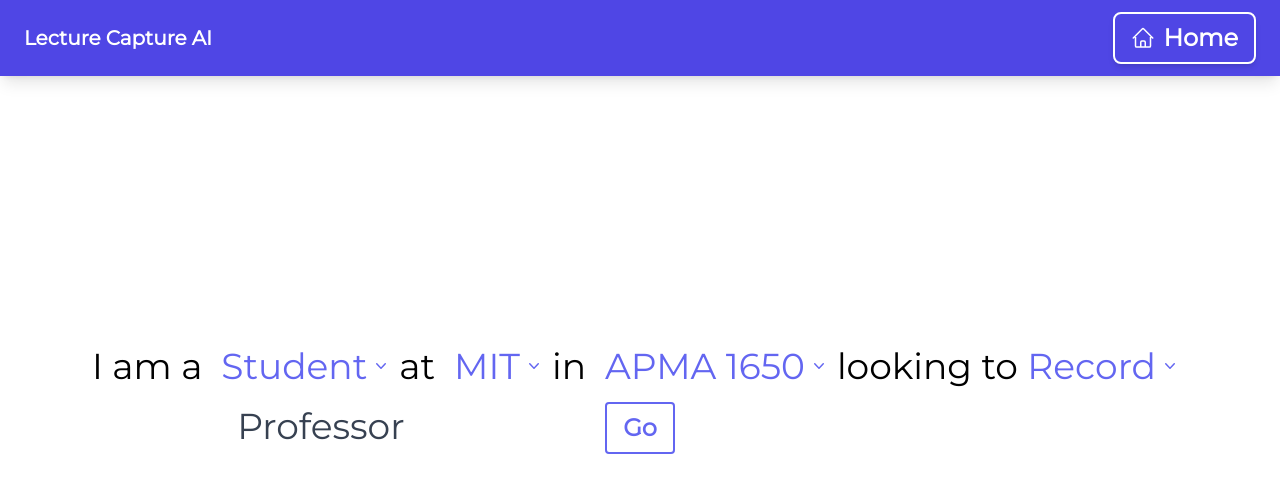
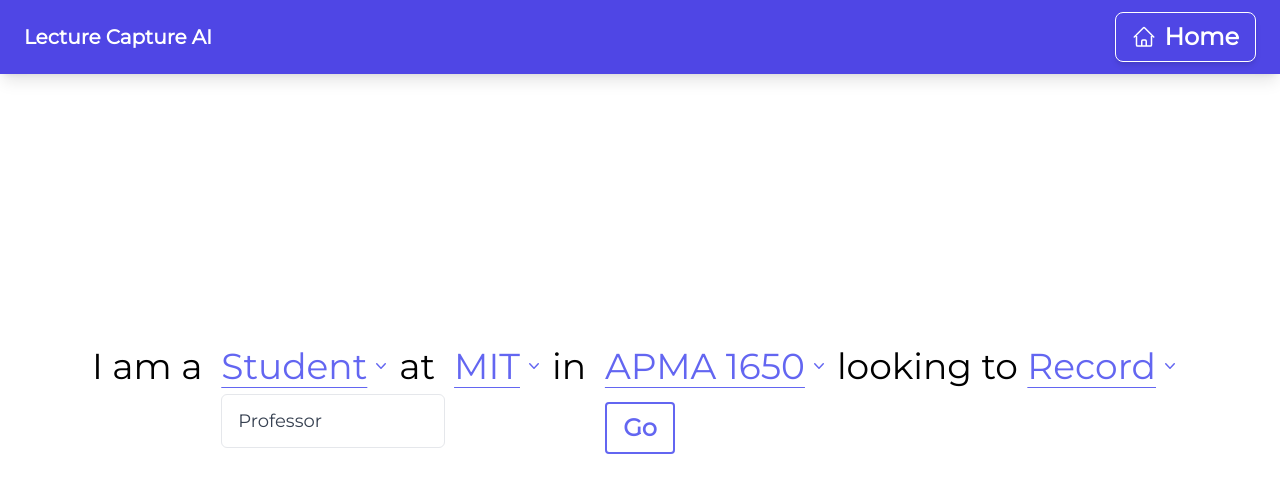
Before and after one commit to jahaskell53/hackharvard2022, a React (Vite) app in the folder hack-harvard/: page / in a window 1280 px wide. Both pictures are taken after a click on the button "Student". Shown: the top 492 px of the page. Built offline with nearby package versions, Linux system fonts and the light colour scheme.

Commit message:
better ui on dropdown

```diff
--- a/hack-harvard/src/DropDown.tsx
+++ b/hack-harvard/src/DropDown.tsx
@@ -11,7 +11,7 @@
   return (
     <Menu as="div" className="relative inline-block text-left">
       <div>
-        <Menu.Button className="inline-flex w-full justify-center 0 text-indigo-500">
+        <Menu.Button className="inline-flex w-full justify-center 0 text-indigo-500 underline underline-offset-8 decoration-1 hover:text-indigo-800">
           {selected}
           <ChevronDownIcon className="flex-col self-center mr-2 ml-1 h-5 w-5" aria-hidden="true" />
         </Menu.Button>
@@ -26,7 +26,7 @@
         leaveFrom="transform opacity-100 scale-100"
         leaveTo="transform opacity-0 scale-95"
       >
-        <Menu.Items className="absolute z-10 mt-2 w-56 origin-top-right rounded-md bg-white focus:outline-none ">
+        <Menu.Items className="absolute z-10 mt-2 w-56 origin-top-right rounded-md bg-white focus:outline-none text-lg border">
           <div className="py-1">
             {options.filter(item => (item !== selected)).map((option) => (
             <Menu.Item>
@@ -41,7 +41,7 @@
                   }
                   className={classNames(
                     active ? 'bg-gray-100 text-gray-900' : 'text-gray-700',
-                    'block px-4 py-2'
+                    'block px-4 py-2', 'w-full text-left'
                   )}
                 >
                   {option}
--- a/hack-harvard/src/HomeButton.tsx
+++ b/hack-harvard/src/HomeButton.tsx
@@ -26,7 +26,7 @@
   const array = [{props: "bg-red-500 hover:bg-red-700 text-white", name: "Home", icon: homeIcon}, {props: "bg-red-500 hover:bg-red-700 text-white", name: "End", icon: homeIcon}];
 
   return (<>
-    <button className={`shadow-md transition-all rounded-lg font-bold py-2 px-4 rounded text-2xl inline-flex flex items-center gap-2 text-white border-2 border-solid border-white hover:bg-gray-400 hover:text-white bg-black-100`} onClick={(e) => { e.preventDefault();
+    <button className={`shadow-md transition-all rounded-lg font-bold py-2 px-4 rounded text-2xl inline-flex flex items-center gap-2 text-white border border-solid border-white hover:bg-gray-400 hover:text-white bg-black-100`} onClick={(e) => { e.preventDefault();
     navigate("/");
     }}  >
         {array[isClicked ? 1 : 0].icon}
```
